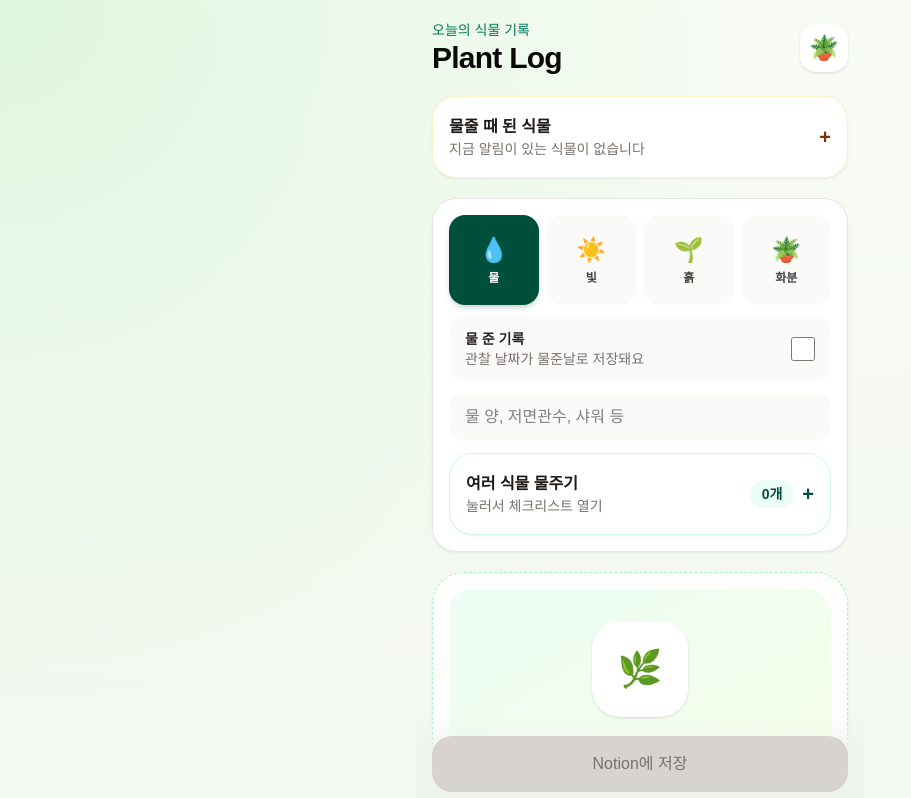
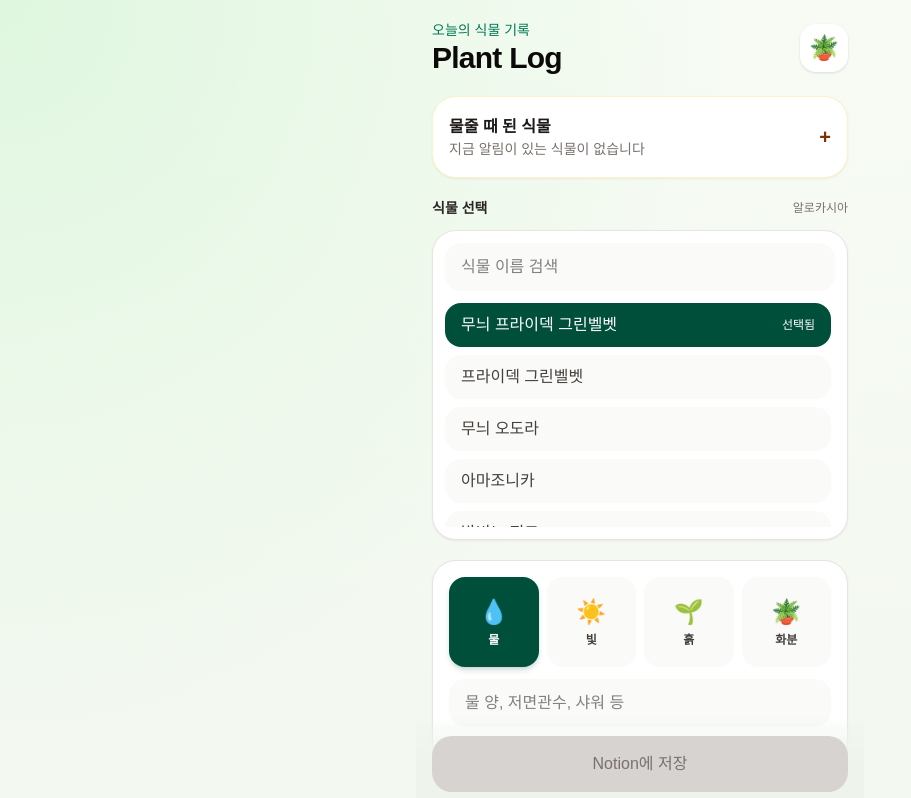
Before and after one commit to wo0h881-dev/plant-log, a Next.js app: page / in a window 1280 px wide. Shown: the top 798 px of the page, without its empty margins (0-911 px from the left). Built offline with nearby package versions, Linux system fonts and the light colour scheme.

Commit message:
Move plant select and automate watering checkbox

```diff
--- a/components/PlantLogForm.tsx
+++ b/components/PlantLogForm.tsx
@@ -43,7 +43,6 @@ export function PlantLogForm() {
   const [dateSource, setDateSource] = useState<"capture" | "today">("today");
   const [activeCarePanel, setActiveCarePanel] = useState<CarePanel>("water");
   const [selectedTags, setSelectedTags] = useState<string[]>([]);
-  const [wateredToday, setWateredToday] = useState(false);
   const [waterMemo, setWaterMemo] = useState("");
   const [lightSource, setLightSource] = useState("");
   const [lightDistance, setLightDistance] = useState("");
@@ -93,6 +92,7 @@ export function PlantLogForm() {
   }, [refreshPlants]);
 
   const selectedPlantLabel = formatPlantName(selectedPlant);
+  const hasWaterMemo = waterMemo.trim().length > 0;
   const structuredNote = useMemo(() => {
     const lines: string[] = [];
 
@@ -100,8 +100,8 @@ export function PlantLogForm() {
       lines.push(`기록 태그: ${selectedTags.join(", ")}`);
     }
 
-    if (wateredToday || waterMemo.trim()) {
-      lines.push(`물: ${[wateredToday ? "물 줌" : "", waterMemo.trim()].filter(Boolean).join(" · ")}`);
+    if (hasWaterMemo) {
+      lines.push(`물: ${waterMemo.trim()}`);
     }
 
     if (lightSource.trim() || lightDistance.trim() || lightWatt.trim() || lightMemo.trim()) {
@@ -142,7 +142,7 @@ export function PlantLogForm() {
     return lines.join("\n");
   }, [
     selectedTags,
-    wateredToday,
+    hasWaterMemo,
     waterMemo,
     lightSource,
     lightDistance,
@@ -156,7 +156,7 @@ export function PlantLogForm() {
     potMemo,
     note,
   ]);
-  const hasRecordContent = photos.length > 0 || structuredNote.length > 0 || wateredToday;
+  const hasRecordContent = photos.length > 0 || structuredNote.length > 0;
   const canSave = useMemo(
     () => Boolean(selectedPlant.name && hasRecordContent && saveState !== "saving"),
     [selectedPlant.name, hasRecordContent, saveState],
@@ -209,7 +209,7 @@ export function PlantLogForm() {
     formData.append("plantCategory", selectedPlant.category);
     formData.append("note", structuredNote);
     formData.append("createdAt", observedDate);
-    if (wateredToday) {
+    if (hasWaterMemo) {
       formData.append("wateredAt", observedDate);
     }
 
@@ -229,7 +229,6 @@ export function PlantLogForm() {
       setMessage("Notion에 저장했습니다.");
       setNote("");
       setSelectedTags([]);
-      setWateredToday(false);
       setWaterMemo("");
       setLightSource("");
       setLightDistance("");
@@ -267,6 +266,15 @@ export function PlantLogForm() {
             showManualWatering={false}
           />
 
+          <PlantSelect
+            plants={plants}
+            value={selectedPlantLabel}
+            query={query}
+            recentPlants={recentPlants}
+            onQueryChange={setQuery}
+            onSelect={selectPlant}
+          />
+
           <section className="space-y-3 rounded-[1.5rem] border border-stone-200 bg-white p-4 shadow-sm shadow-stone-950/5">
             <div className="grid grid-cols-4 gap-2">
               {CARE_PANELS.map((panel) => {
@@ -292,18 +300,6 @@ export function PlantLogForm() {
 
             {activeCarePanel === "water" ? (
               <div className="space-y-3">
-                <label className="flex min-h-12 items-center justify-between gap-4 rounded-2xl bg-stone-50 px-4 py-3">
-                  <span>
-                    <span className="block text-sm font-semibold text-stone-800">물 준 기록</span>
-                    <span className="block text-sm text-stone-500">관찰 날짜가 물준날로 저장돼요</span>
-                  </span>
-                  <input
-                    type="checkbox"
-                    checked={wateredToday}
-                    onChange={(event) => setWateredToday(event.target.checked)}
-                    className="h-6 w-6 accent-emerald-900"
-                  />
-                </label>
                 <input
                   type="text"
                   value={waterMemo}
@@ -413,15 +409,6 @@ export function PlantLogForm() {
             onCaptureDateChange={updateCaptureDate}
           />
 
-          <PlantSelect
-            plants={plants}
-            value={selectedPlantLabel}
-            query={query}
-            recentPlants={recentPlants}
-            onQueryChange={setQuery}
-            onSelect={selectPlant}
-          />
-
           <section className="rounded-[1.5rem] border border-stone-200 bg-white px-4 py-3 shadow-sm shadow-stone-950/5">
             <p className="text-sm font-semibold text-stone-800">관찰 날짜 · {observedDate}</p>
             <p className="mt-1 text-sm text-stone-500">
```
